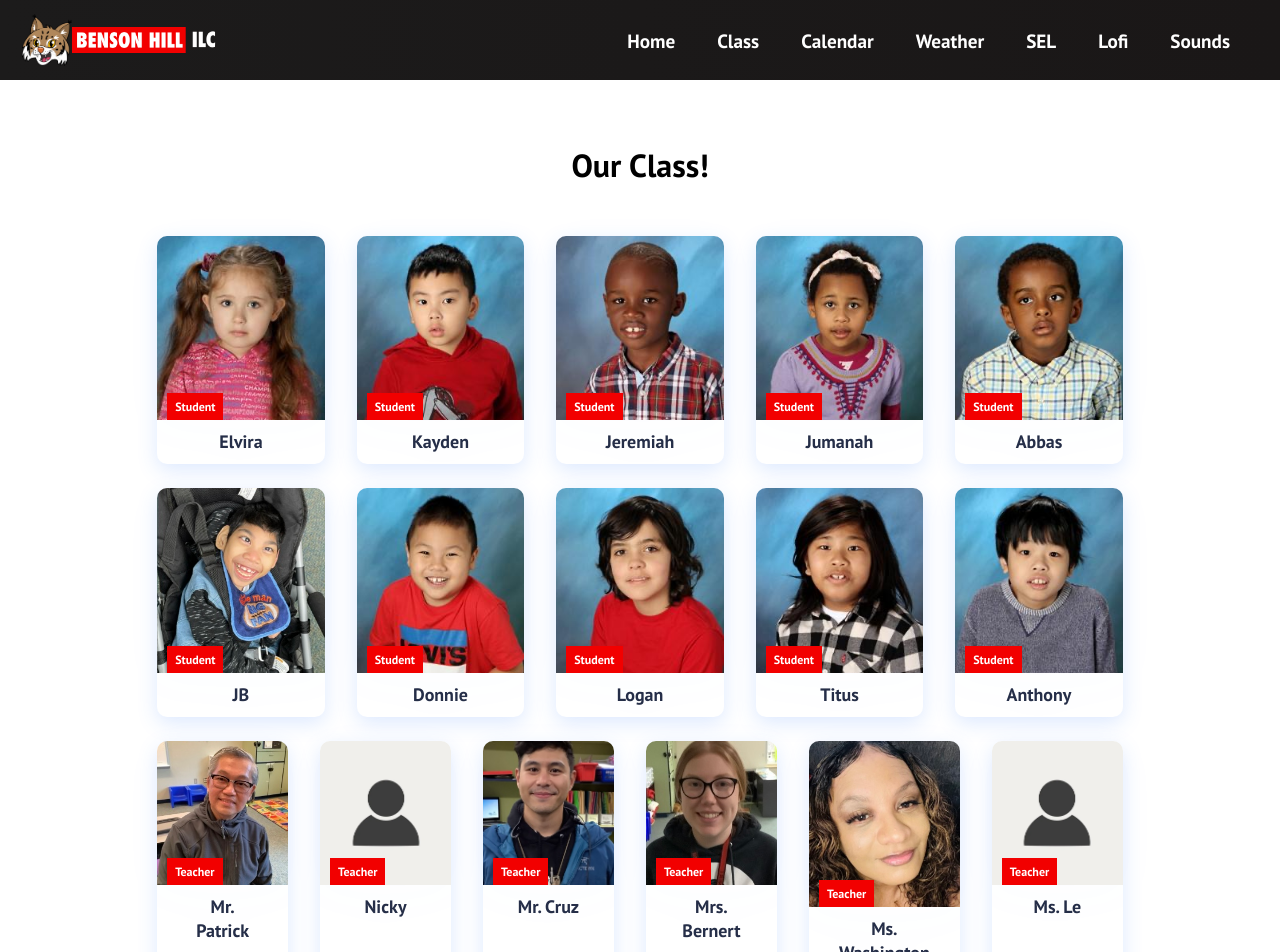
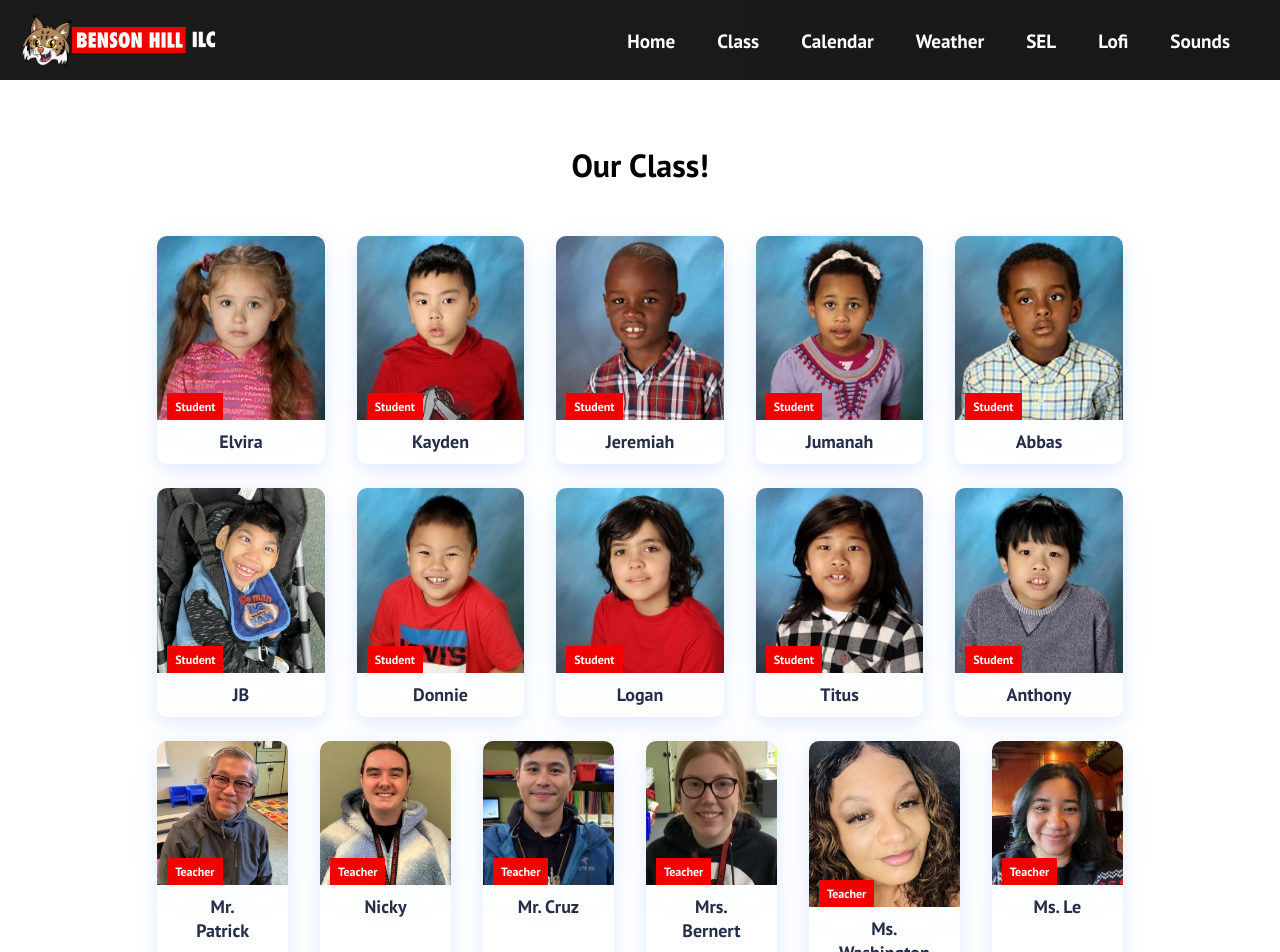
Before and after one commit to crzn24/morning-meeting-app, a React (Vite) app: page /class in a window 1280 px wide. Shown: the top 952 px of the page. Built offline with nearby package versions, Linux system fonts and the light colour scheme.

Commit message:
adds photos

```diff
--- a/src/components/pages/Classroom.jsx
+++ b/src/components/pages/Classroom.jsx
@@ -15,6 +15,8 @@ import kd from "../../assets/images/class/kd.jpeg";
 import ls from "../../assets/images/class/ls.jpeg";
 import lw from "../../assets/images/class/lw.jpg";
 import nc from "../../assets/images/class/nc.jpg";
+import nb from "../../assets/images/class/nb.png";
+import nl from "../../assets/images/class/nl.png";
 import pl from "../../assets/images/class/pl.jpg";
 import placeholder from "../../assets/images/class/placeholder.jpeg";
 import sb from "../../assets/images/class/sb.jpg";
@@ -123,7 +125,7 @@ const Classroom = () => {
               onClick={() => setModalOpen(true)}
             />
             <ClassroomCardItem
-              src={placeholder}
+              src={nb}
               text="Nicky"
               label="Teacher"
               path="/class"
@@ -151,7 +153,7 @@ const Classroom = () => {
               onClick={() => setModalOpen(true)}
             />
             <ClassroomCardItem
-              src={placeholder}
+              src={nl}
               text="Ms. Le"
               label="Teacher"
               path="/class"
```
Also changed, not shown: src/assets/images/class/nb.png (added), src/assets/images/class/nl.png (added).
